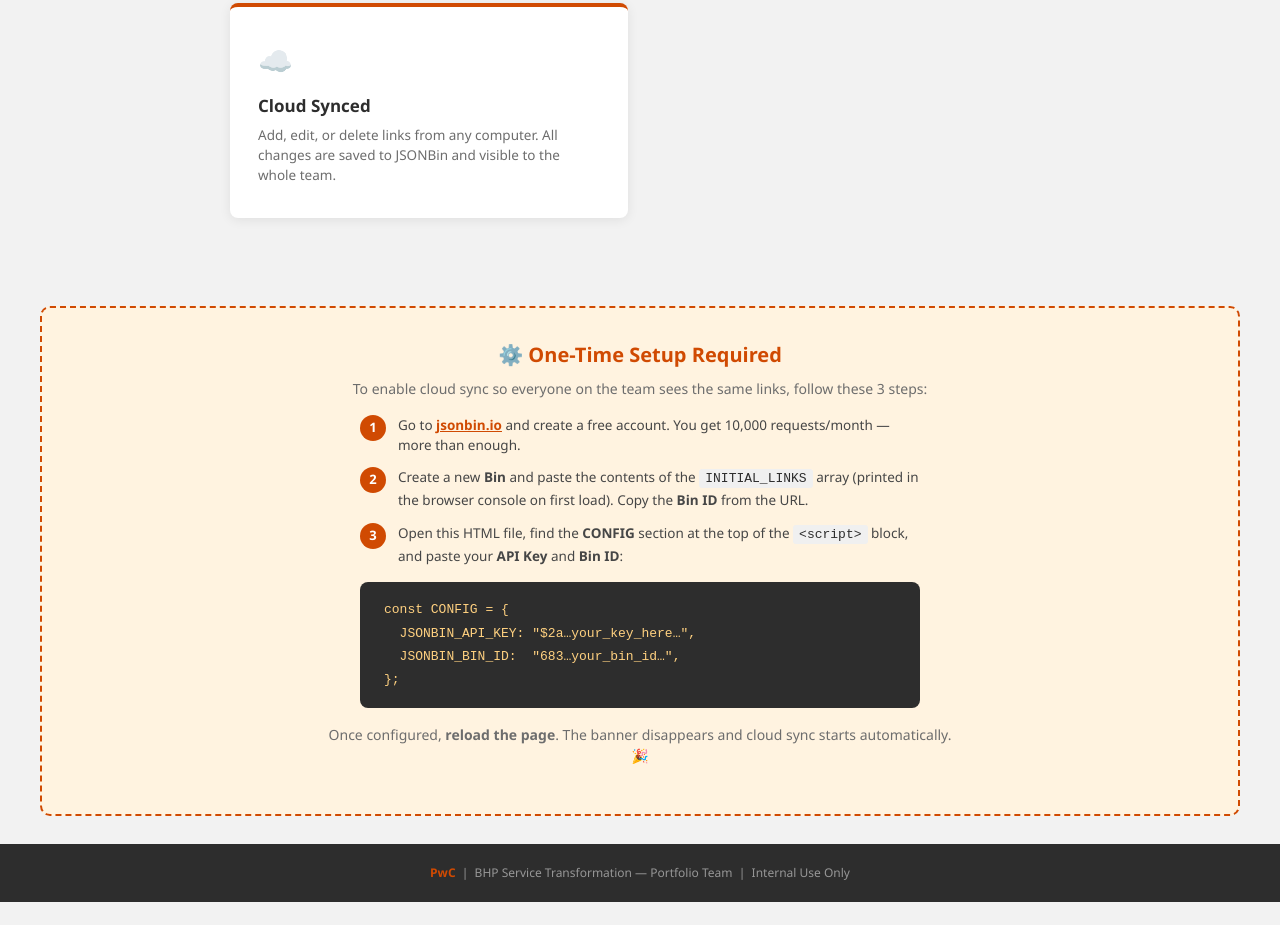
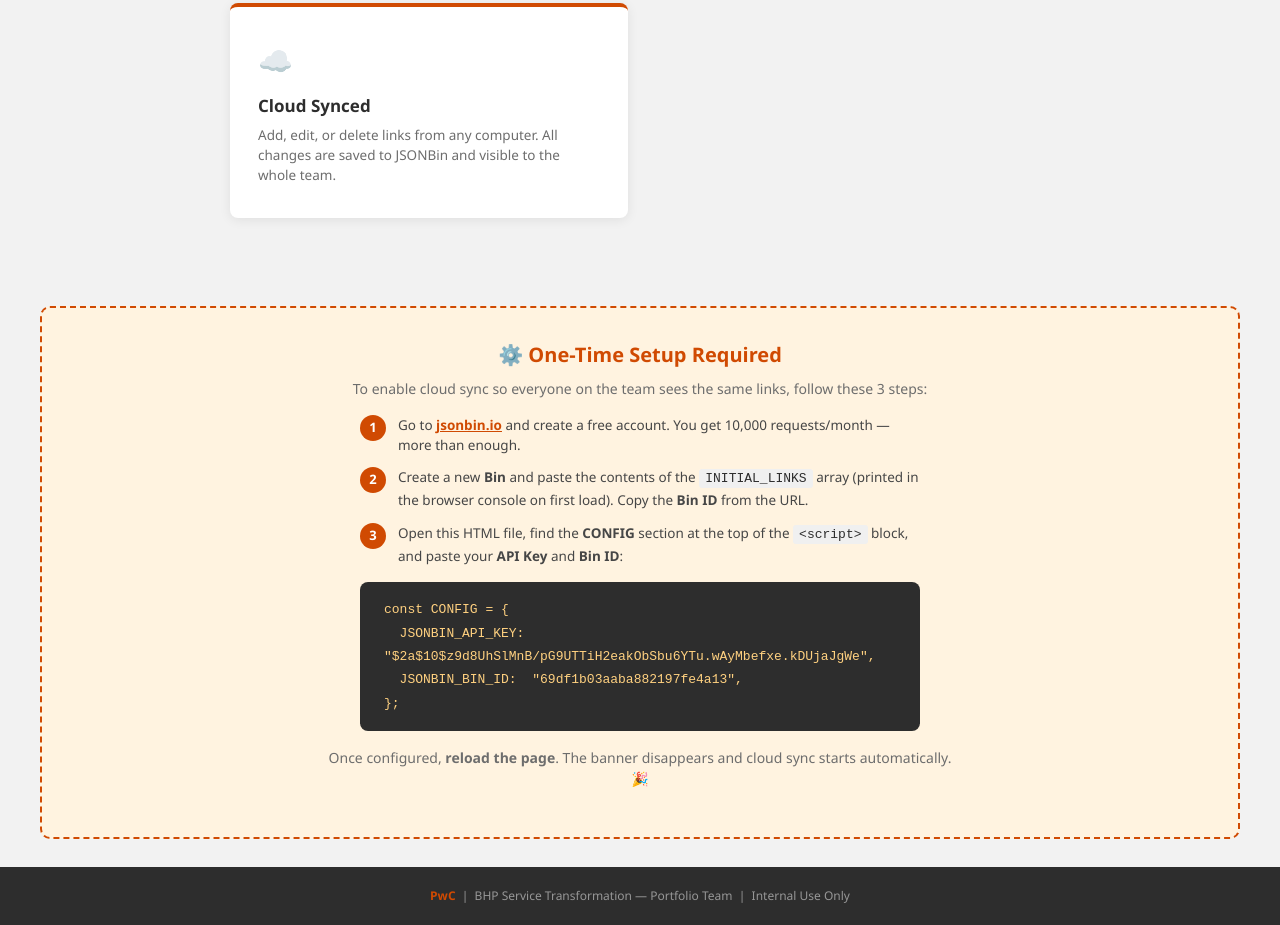
Before and after one commit to jillyenp/st-portfolio-hub, a plain HTML site: page index.html in a window 1280 px wide. Shown: the part 547-1472 px from the top of the page. Before the commit the page ends 1449 px from the top, so only its background shows below. Drawn offline with Linux system fonts and the light colour scheme.

Commit message:
Add JSONBin configuration

```diff
--- a/index.html
+++ b/index.html
@@ -676,8 +676,8 @@
 
         <code>
 const CONFIG = {<br>
-&nbsp;&nbsp;JSONBIN_API_KEY: "$2a…your_key_here…",<br>
-&nbsp;&nbsp;JSONBIN_BIN_ID:&nbsp; "683…your_bin_id…",<br>
+&nbsp;&nbsp;JSONBIN_API_KEY: "$2a$10$z9d8UhSlMnB/pG9UTTiH2eakObSbu6YTu.wAyMbefxe.kDUjaJgWe",<br>
+&nbsp;&nbsp;JSONBIN_BIN_ID:&nbsp; "69df1b03aaba882197fe4a13",<br>
 };
         </code>
 
```
